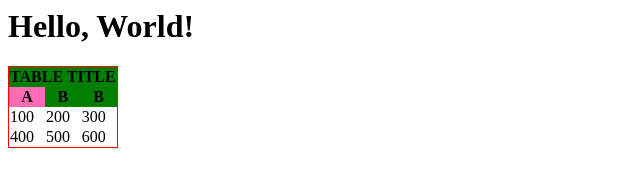
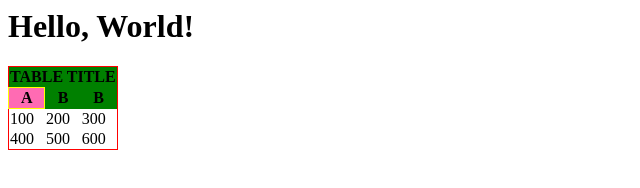
Before and after one commit to Miroslavavs/Miroslavavs.github.io, a plain HTML site: page index.html in a window 1280 px wide. Shown: the full height of the page, 0-640 px from the left. Drawn offline with Linux system fonts and the light colour scheme.

Commit message:
Update index.html

```diff
--- a/index.html
+++ b/index.html
@@ -13,6 +13,8 @@
    }
   #paquito {
   background-color: #ff6bb3 ;
+    border: 1px solid yellow;
+   boder-collapse: collapse;
   }
  </style>
 </head>
```
